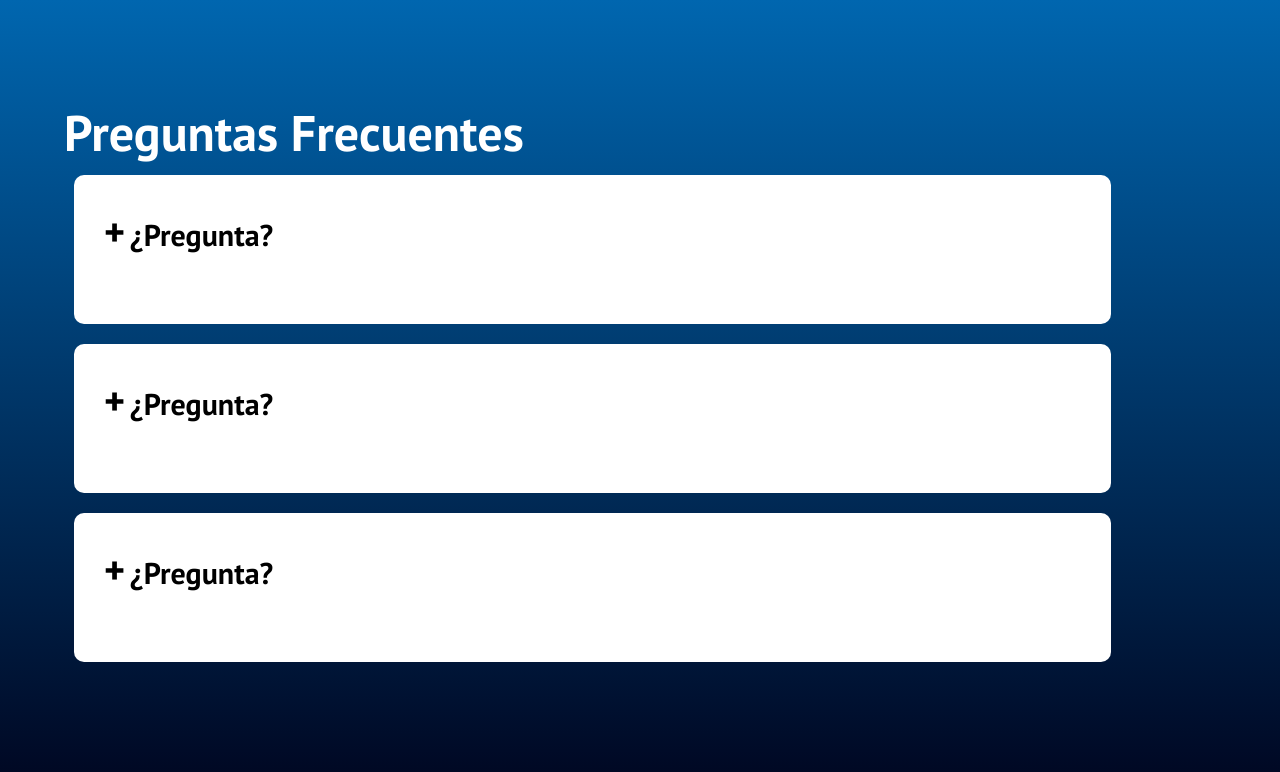
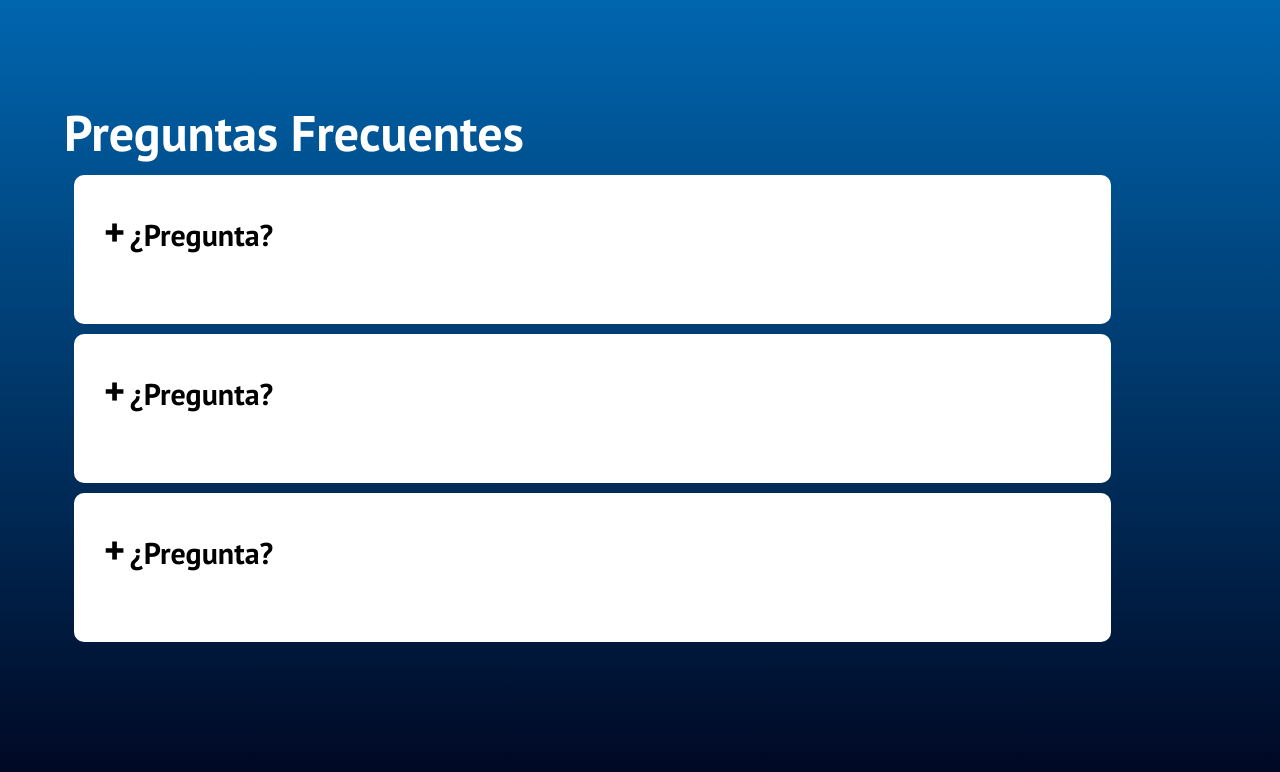
Before and after one commit to daniel-avila-z/visa02, a React app: page / in a window 1280 px wide. Shown: the top 772 px of the page. Built offline with nearby package versions, Linux system fonts and the light colour scheme.

Commit message:
Arreglando

```diff
--- a/src/App.jsx
+++ b/src/App.jsx
@@ -2,9 +2,9 @@ import React from 'react';
 import Spa from '@components/Spa'
 
 const App = () => {
-    return (
+    return (<>
         <Spa />
-    );
+    </>);
 };
 
 export default App;
--- a/src/components/Spa.jsx
+++ b/src/components/Spa.jsx
@@ -4,7 +4,7 @@ import '@styles/main.css';
 const Spa = () => {
     return (
             <header className="header">
-            <div className="container footer__caption">
+            <div className="container">
                 <h2 className="subtitle">
                     Preguntas Frecuentes
                 </h2>
```
